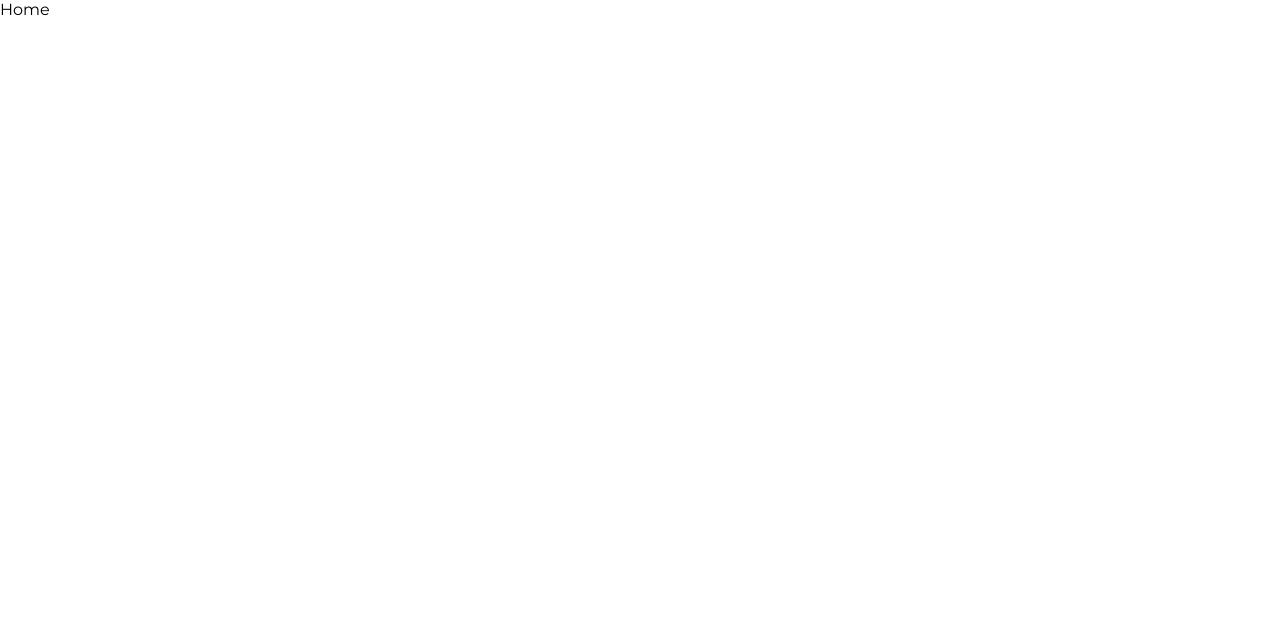
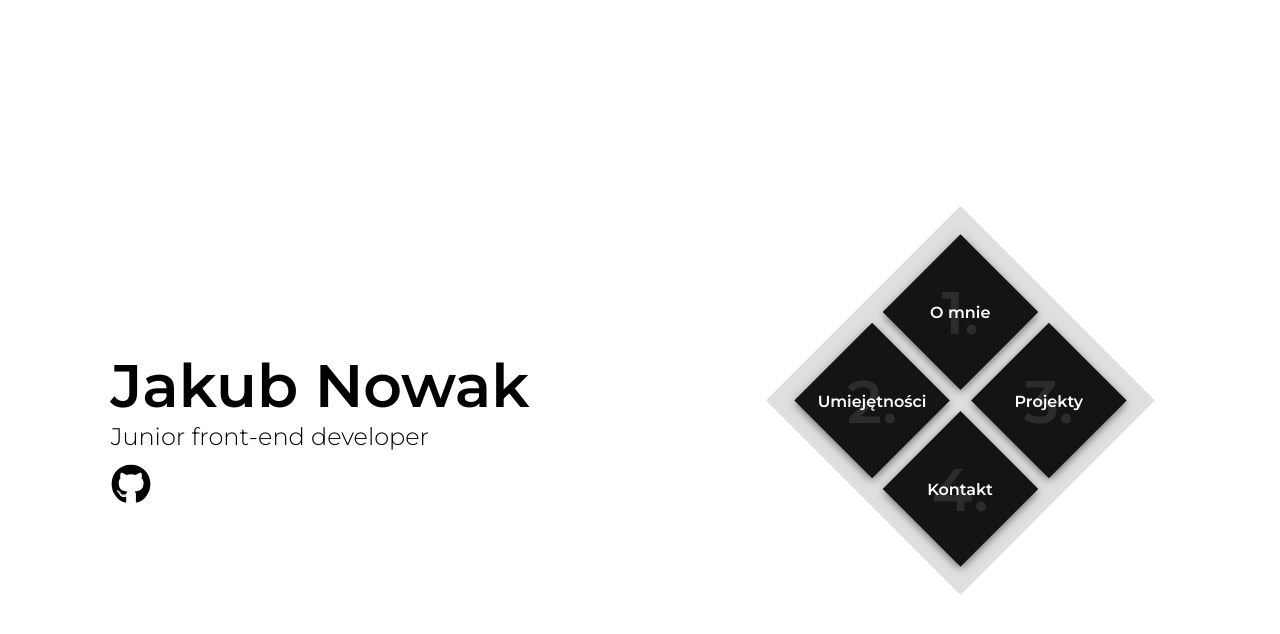
Before and after one commit to qqavon/My-portfolio, a React (Create React App) app: page / in a window 1280 px wide. Shown: the top 634 px of the page. Built offline with nearby package versions, Linux system fonts and the light colour scheme; the HTML template or start-up script is replaced by a standard one.

Commit message:
Added home view

```diff
--- a/package.json
+++ b/package.json
@@ -3,6 +3,7 @@
   "version": "0.1.0",
   "private": true,
   "dependencies": {
+    "gsap": "^2.1.3",
     "react": "^16.9.0",
     "react-dom": "^16.9.0",
     "react-router-dom": "^5.0.1",
--- /dev/null
+++ b/src/components/Hero/Hero.js
@@ -0,0 +1,71 @@
+import React, { useEffect } from 'react'
+import './hero.css'
+
+const Hero = () => {
+    const appearAnimation = () => {
+        const elements = document.querySelectorAll('.curtain, .hero')
+        const menuListItems = document.querySelectorAll('.menu__list__item')
+
+        elements.forEach(element => {
+            element.classList.add('appear')
+        })
+
+        setTimeout(() => {
+            menuListItems.forEach( (item, index) => {
+                setTimeout(() => {
+                    item.classList.add('appear')
+                }, (index * 175) )
+            })
+        }, 600)
+    }
+
+    useEffect(() => {
+        appearAnimation()
+    })
+
+    return (
+        <>
+            <div className="curtain"></div>
+            <div className="hero">
+                <div className="me">
+                    <span className="me__name">Jakub Nowak</span>
+                    <span className="me__as">Junior front-end developer</span>
+                    <a href="https://github.com/qqavon" target="_blank" rel="noopener noreferrer">
+                        <img src="src/img/github.svg" className="me__icon" alt="github icon" />
+                    </a>
+                </div>
+
+                <div className="menu r-45">
+                    <div className="menu__list">
+                        <div className="menu__list__item">
+                            <div className="menu__list__item__body r-45-m">
+                                <span> O mnie </span>
+                                <span> 1. </span>
+                            </div>
+                        </div>
+                        <div className="menu__list__item">
+                            <div className="menu__list__item__body r-45-m">
+                                <span> Projekty </span>
+                                <span> 3. </span>
+                            </div>
+                        </div>
+                        <div className="menu__list__item">
+                            <div className="menu__list__item__body r-45-m">
+                                <span> Umiejętności </span>
+                                <span> 2. </span>
+                            </div>
+                        </div>
+                        <div className="menu__list__item">
+                            <div className="menu__list__item__body r-45-m">
+                                <span> Kontakt </span>
+                                <span> 4. </span>
+                            </div>
+                        </div>
+                    </div>
+                </div>
+            </div>
+        </>
+    )
+}
+
+export default Hero
--- /dev/null
+++ b/src/components/Hero/hero.css
@@ -0,0 +1,156 @@
+.r-45 {
+    transform: rotate(45deg);
+}
+.r-45-m {
+    transform: rotate(-45deg);
+}
+
+.curtain {
+    position: absolute;
+    width: 100%;
+    height: 100%;
+    top: 0;
+    left: 0;
+    background-color: #141414;
+    z-index: 5;
+    transition: height .6s ease-in-out;
+}
+
+/* appear */
+.curtain[class~="appear"] {
+    height: 0%;
+}
+.hero[class~="appear"] {
+    transform: scale(1);
+}
+.menu__list__item[class~="appear"] {
+    transform: translateX(0%);
+    opacity: 1;
+}
+/* end appear */
+
+.hero {
+    position: relative;
+    display: grid;
+    grid-template-columns: 1fr;
+    grid-template-rows: 1fr 2fr;
+    justify-items: center;
+    justify-content: center;
+    align-items: center;
+
+    min-width: 100vw;
+    width: 100%;
+    min-height: 100vh;
+    transition: transform .6s ease-in-out;
+    transform: scale(.85);
+}
+
+.me {
+    position: relative;
+    display: grid;
+}
+
+.me__name {
+    font-size: 40px;
+    font-weight: 600;
+}
+
+.me__as {
+    font-size: 16px;
+    font-weight: 300;
+}
+
+.me__icon {
+    width: 35px;
+    height: 35px;
+}
+
+.me a {
+    position: absolute;
+    bottom: 0;
+    left: 0;
+    transform: translateY(130%)
+}
+
+/* menu */
+.menu {
+    align-self: center;
+    background-color: rgb(223, 223, 223);
+    padding: 20px;
+}
+
+.menu__list {
+    display: grid;
+    grid-template-columns: 85px 85px;
+    grid-gap: 10px;
+}
+
+.menu__list__item {
+    position: relative;
+    display: grid;
+    justify-items: center;
+    align-items: center;
+    width: 85px;
+    height: 85px;
+    background-color: #141414;
+    font-weight: 600;
+    font-size: 14px;
+    color: #ffffff;
+    box-shadow: 2px 2px 10px -1px #5d5d5d;
+    cursor: pointer;
+    transition: transform .2s ease-in-out, opacity .2s ease-in-out;
+    transform: translate(15px, -15px);
+    opacity: 0;
+}
+.menu__list__item:hover {
+    transform: translate(-2px, -2px)
+}
+
+.menu__list__item__body {
+    display: grid;
+    position: absolute;
+    text-align: center;
+}
+
+.menu__list__item__body span:last-child {
+    justify-self: center;
+    align-self: center;
+    position: absolute;
+    font-size: 50px;
+    opacity: .1;
+    z-index: -1;
+}
+
+@media screen and (min-width: 768px) {
+    .me__name {
+        font-size: 60px;
+    }
+
+    .me__as {
+        font-size: 24px;
+    }
+
+    .me__icon {
+        width: 40px;
+        height: 40px;
+    }
+    .menu__list {
+        grid-template-columns: 110px 110px;
+        grid-gap: 15px;
+    }
+    .menu__list__item {
+        width: 110px;
+        height: 110px;
+        font-size: 16px;
+    }
+    .menu__list__item__body span:last-child {
+        font-size: 60px;
+    }
+}
+
+@media screen and (min-width: 1024px) {
+    .hero {
+        grid-template-columns: 1fr 1fr;
+        grid-template-rows: 1fr;
+    }
+}
--- a/src/index.css
+++ b/src/index.css
@@ -2,9 +2,11 @@
 
 body {
   margin: 0;
+  padding: 0;
 }
 
 * {
   box-sizing: border-box;
   font-family: 'Montserrat', sans-serif;
+  -webkit-tap-highlight-color: rgba(0,0,0,0);
 }
--- a/src/views/Home/Home.js
+++ b/src/views/Home/Home.js
@@ -1,9 +1,10 @@
 import React from 'react'
+import Hero from '../../components/Hero/Hero'
 
 const Home = () => {
     return (
         <div>
-            Home
+            <Hero />
         </div>
     )
 }
```
Also changed, not shown: public/src/img/github.svg (added), src/views/Home/home.css (added), src/views/Sections/sections.css (added), 1 other file (tests, documents, lock files or other folders).
